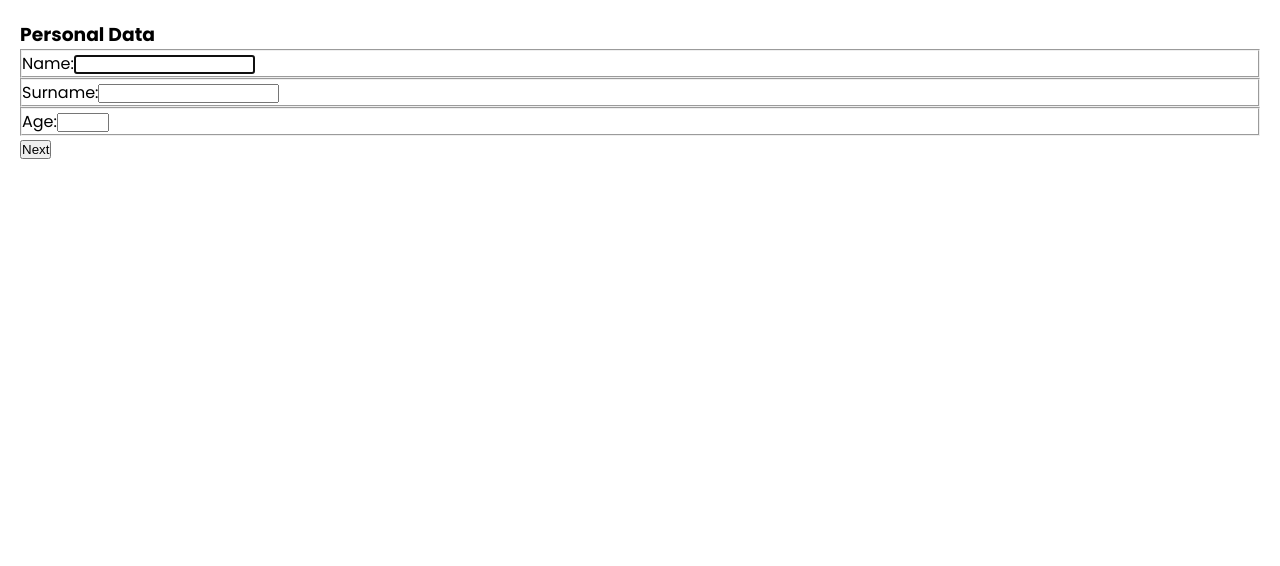
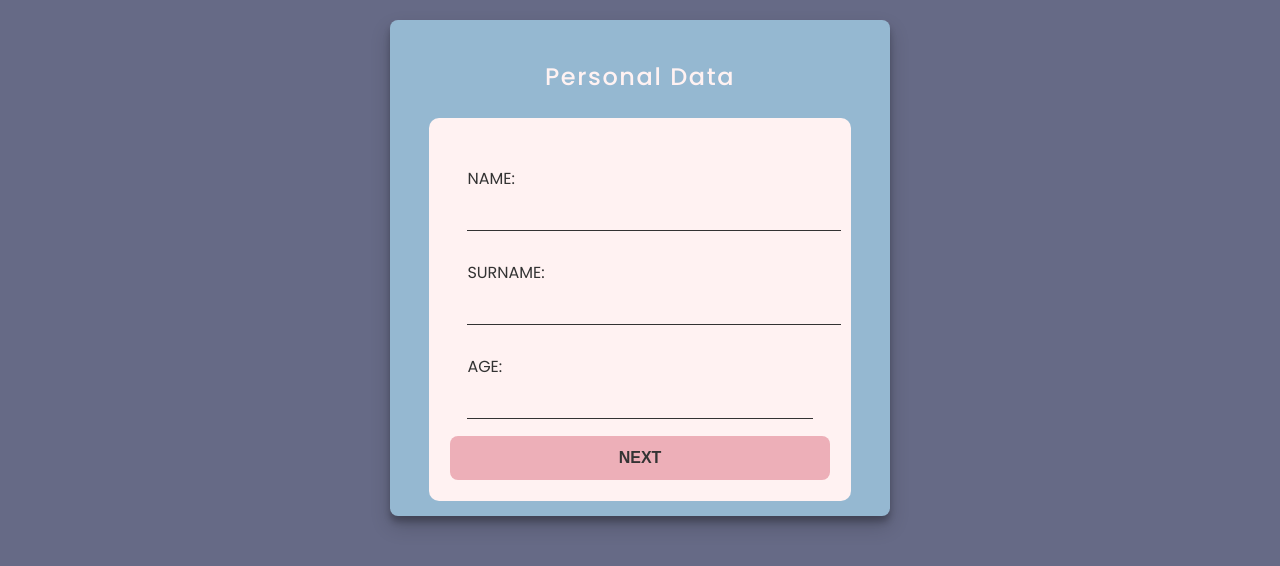
Before and after one commit to SofiaRubiano10/ProyectReactForms, a React (Vite) app: page / in a window 1280 px wide. Shown: the top 566 px of the page. Built offline with nearby package versions, Linux system fonts and the light colour scheme.

Commit message:
Primer componente terminado

```diff
--- a/src/styles/_layout.scss
+++ b/src/styles/_layout.scss
@@ -5,4 +5,22 @@
   height: 100vh;
   padding: 20px;
   font-family: v.$font-family;
+  background-color: v.$bg-container;
+  main {
+    background-color: v.$bg-card;
+    box-shadow: 0 10px 20px rgba(0, 0, 0, 0.19), 0 6px 6px rgba(0, 0, 0, 0.23);
+    border-radius: 8px;
+    width: 50%;
+    max-width: 500px;
+    margin: 0px auto;
+    padding: 15px;
+  }
+  h3 {
+    font-weight: 500;
+    font-size: 1.5rem;
+    color: v.$white;
+    text-align: center;
+    letter-spacing: 0.1rem;
+    padding: 1.5rem;
+  }
 }
--- a/src/styles/_variables.scss
+++ b/src/styles/_variables.scss
@@ -2,5 +2,10 @@
 $font-family: "Poppins", sans-serif;
 
 //colors
-$black: #0c0909;
-$white: #fff9f9;
+$black: #333333;
+$white: #fff2f2;
+$bg-container: #666a86;
+$bg-card: #95b8d1;
+$bg-button: #edafb8;
+$button-hover: #eb8c9a;
+$semipink: #e8ddb5;
--- /dev/null
+++ b/src/styles/components.scss
@@ -0,0 +1,5 @@
+@use "./components/card";
+@use "./components/form";
+@use "./components/inputs";
+@use "./components/button";
+@use "./components/label";
--- /dev/null
+++ b/src/styles/components/_button.scss
@@ -0,0 +1,23 @@
+@use "../variables" as v;
+@mixin button() {
+  button {
+    cursor: pointer;
+    background: transparent;
+    border: none;
+    background-color: v.$bg-button;
+    color: v.$black;
+    font-size: 1rem;
+    text-transform: uppercase;
+    font-weight: 800;
+    padding: 0.8rem;
+    border-radius: 8px;
+    width: 100%;
+    &:hover {
+      background-color: v.$button-hover;
+    }
+    &:disabled {
+      opacity: 0.35;
+      cursor: not-allowed;
+    }
+  }
+}
--- /dev/null
+++ b/src/styles/components/_card.scss
@@ -0,0 +1,8 @@
+@use "../variables" as v;
+
+.card {
+  background-color: v.$white;
+  padding: 1.3rem;
+  margin: 0 1.5rem;
+  border-radius: 10px;
+}
--- /dev/null
+++ b/src/styles/components/_form.scss
@@ -0,0 +1,19 @@
+@use "../variables" as v;
+@use "./label" as l;
+@use "./inputs" as i;
+@use "./button" as b;
+
+form {
+  fieldset {
+    border: none;
+    margin: 1rem;
+    display: flex;
+    flex-direction: column;
+    padding: 0.1rem;
+    font-family: v.$font-family;
+    font-weight: 400;
+    @include l.label();
+    @include i.inputs();
+  }
+  @include b.button();
+}
--- /dev/null
+++ b/src/styles/components/_inputs.scss
@@ -0,0 +1,17 @@
+@use "../variables" as v;
+
+@mixin inputs() {
+  input[type="text"],
+  input[type="email"],
+  input[type="number"],
+  select {
+    font-family: v.$font-family;
+    font-size: 1.2rem;
+    padding: 0.3rem 0.1rem;
+    border: 0;
+    border-bottom: 1px solid v.$black;
+    outline: none;
+    color: v.$black;
+    background: transparent;
+  }
+}
--- /dev/null
+++ b/src/styles/components/_label.scss
@@ -0,0 +1,10 @@
+@use "../variables" as v;
+
+@mixin label() {
+  label {
+    color: v.$black;
+    text-transform: uppercase;
+    margin-top: 10px;
+    background: transparent;
+  }
+}
--- a/src/styles/styles.scss
+++ b/src/styles/styles.scss
@@ -1,3 +1,4 @@
 @use "reset";
 @use "fonts";
 @use "layout";
+@use "components";
```
